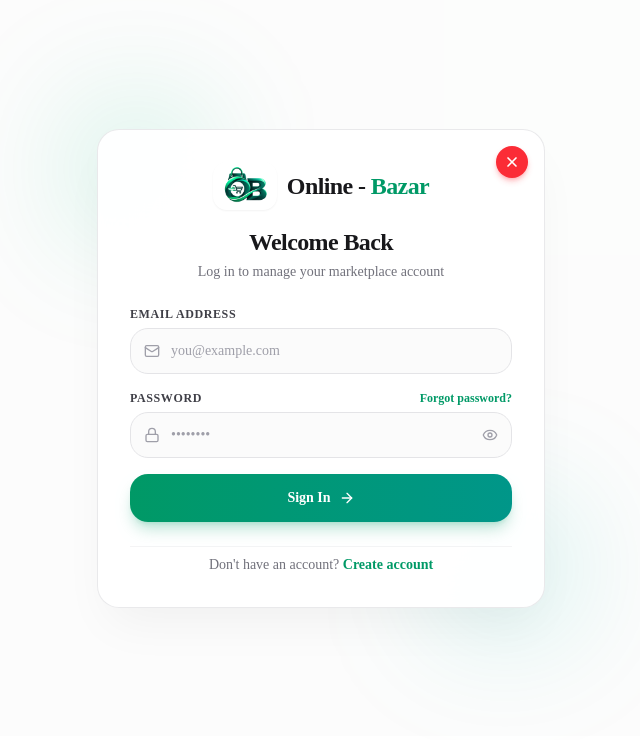
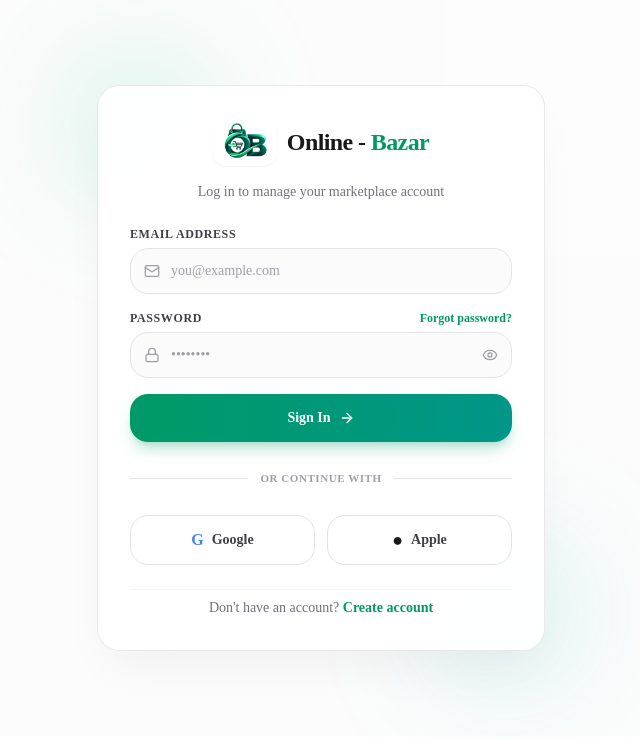
Before and after one commit to adeelarshad601-spec/online-bazar, a Next.js app in the folder frontend/: page /login in a window 1280 px wide. Shown: the top 740 px of the page, without its empty margins (319-959 px from the left). Built offline with nearby package versions, Linux system fonts and the light colour scheme; no server answers.

Commit message:
feat: enhance AuthModal and LoginForm with closing animations and Google/Apple sign-in options

```diff
--- a/frontend/src/components/auth/AuthModal.tsx
+++ b/frontend/src/components/auth/AuthModal.tsx
@@ -1,9 +1,10 @@
 "use client";
 
-import { useEffect, useState } from "react";
+import { useEffect, useRef, useState } from "react";
 import { createPortal } from "react-dom";
 import LoginForm from "@/components/auth/LoginForm";
 import RegisterForm from "@/components/auth/RegisterForm";
+import { X } from "lucide-react";
 
 interface AuthModalProps {
   isOpen: boolean;
@@ -18,13 +19,30 @@ export default function AuthModal({
 }: AuthModalProps) {
   const [mode, setMode] = useState<"login" | "register">(initialMode);
   const [mounted, setMounted] = useState(false);
+  const [isClosing, setIsClosing] = useState(false);
+  const closeTimerRef = useRef<number | null>(null);
+
+  const handleClose = () => {
+    if (isClosing) return;
+    setIsClosing(true);
+    closeTimerRef.current = window.setTimeout(onClose, 2700);
+  };
 
   useEffect(() => {
     setMounted(true);
   }, []);
 
   useEffect(() => {
+    return () => {
+      if (closeTimerRef.current !== null) {
+        window.clearTimeout(closeTimerRef.current);
+      }
+    };
+  }, []);
+
+  useEffect(() => {
     setMode(initialMode);
+    setIsClosing(false);
   }, [initialMode, isOpen]);
 
   // Lock body scroll when modal is active
@@ -43,7 +61,7 @@ export default function AuthModal({
   useEffect(() => {
     const handleKeyDown = (e: KeyboardEvent) => {
       if (e.key === "Escape" && isOpen) {
-        onClose();
+        handleClose();
       }
     };
     window.addEventListener("keydown", handleKeyDown);
@@ -53,28 +71,79 @@ export default function AuthModal({
   if (!isOpen || !mounted) return null;
 
   return createPortal(
+    <>
+      <style jsx global>{`
+        @keyframes authBackdropIn {
+          from { opacity: 0; }
+          to { opacity: 1; }
+        }
+
+        @keyframes authBackdropOut {
+          0%, 74% { opacity: 1; }
+          to { opacity: 0; }
+        }
+
+        @keyframes authFormIn {
+          from { opacity: 0; transform: translateY(18px) scale(.97); }
+          to { opacity: 1; transform: translateY(0) scale(1); }
+        }
+
+        @keyframes authFormDrop {
+          0% { opacity: 1; transform: translate3d(0, 0, 0) rotate(0deg); }
+          42% { opacity: 1; transform: rotate(-28deg); }
+          52% { opacity: 1; transform: rotate(-28deg); }
+          100% { opacity: 0; transform: translate3d(0, 125vh, 0) rotate(-28deg); }
+        }
+
+        @keyframes authCloseDrop {
+          0% { opacity: 1; transform: translate3d(0, 0, 0); }
+          100% { opacity: 0; transform: translate3d(0, 110vh, 0); }
+        }
+      `}</style>
       <div
-      className="fixed inset-0 z-[9999] flex items-center justify-center p-4 sm:p-6 overflow-y-auto bg-black/60 backdrop-blur-md transition-all duration-300 animate-in fade-in-0"
-      onClick={onClose}
+        className="fixed inset-0 z-9999 flex items-center justify-center p-4 sm:p-6 overflow-y-auto bg-black/60 backdrop-blur-md"
+        onClick={handleClose}
+        style={{
+          animation: isClosing
+            ? "authBackdropOut 2600ms ease-in forwards"
+            : "authBackdropIn 300ms ease-out both",
+        }}
       >
         {/* Modal Dialog Container */}
         <div
-        className="relative z-10 w-full max-w-md my-auto max-h-[92vh] overflow-y-auto rounded-3xl animate-in zoom-in-95 fade-in-0 duration-200 [scrollbar-width:none] [-ms-overflow-style:none] [&::-webkit-scrollbar]:hidden"
+          className="relative z-10 w-full max-w-md my-auto max-h-[92vh] overflow-visible rounded-3xl scrollbar-none [-ms-overflow-style:none] [&::-webkit-scrollbar]:hidden"
           onClick={(e) => e.stopPropagation()}
         >
+          <button
+            type="button"
+            onClick={handleClose}
+            className="absolute right-4 top-4 z-30 flex h-9 w-9 items-center justify-center rounded-full bg-red-500 text-white shadow-lg shadow-red-500/30 transition-transform hover:scale-105 hover:bg-red-600 active:scale-95"
+            aria-label="Close"
+            title="Close form"
+            style={{
+              animation: isClosing
+                ? "authCloseDrop 1248ms linear 1352ms forwards"
+                : undefined,
+            }}
+          >
+            <X className="h-4 w-4 stroke-[2.5]" />
+          </button>
+
           {mode === "login" ? (
             <LoginForm
-            onClose={onClose}
+              onClose={handleClose}
               onSwitchToRegister={() => setMode("register")}
+              isClosing={isClosing}
             />
           ) : (
             <RegisterForm
-            onClose={onClose}
+              onClose={handleClose}
               onSwitchToLogin={() => setMode("login")}
             />
           )}
         </div>
-    </div>,
+      </div>
+    </>,
     document.body
   );
 }
--- a/frontend/src/components/auth/LoginForm.tsx
+++ b/frontend/src/components/auth/LoginForm.tsx
@@ -15,16 +15,16 @@ import {
   Lock,
   Mail,
   ArrowRight,
-  X,
 } from "lucide-react";
 import { toast } from "sonner";
 
 interface LoginFormProps {
   onClose?: () => void;
   onSwitchToRegister?: () => void;
+  isClosing?: boolean;
 }
 
-export default function LoginForm({ onClose, onSwitchToRegister }: LoginFormProps) {
+export default function LoginForm({ onClose, onSwitchToRegister, isClosing = false }: LoginFormProps) {
   const [showPassword, setShowPassword] = useState(false);
   const [fieldsUnlocked, setFieldsUnlocked] = useState(false);
 
@@ -140,31 +140,22 @@ export default function LoginForm({ onClose, onSwitchToRegister }: LoginFormProp
   const passwordField = register("password");
 
   return (
-    <div className="relative w-full max-w-md animate-in fade-in-0 zoom-in-95 slide-in-from-bottom-4 duration-300">
+    <div className="relative w-full max-w-md">
       {/* Background Decorative Blur */}
       <div className="pointer-events-none absolute -top-6 -left-6 h-32 w-32 rounded-full bg-emerald-500/20 blur-3xl" />
 
       <div className="pointer-events-none absolute -right-6 -bottom-6 h-32 w-32 rounded-full bg-teal-500/20 blur-3xl" />
 
       {/* Main Form Card */}
-      <div className="relative w-full space-y-6 rounded-3xl border border-zinc-200/80 bg-white/95 p-8 shadow-2xl shadow-zinc-950/5 backdrop-blur-2xl dark:border-zinc-800/80 dark:bg-zinc-900/95">
-        {/* Top Right Close Cross Button */}
-        <button
-          type="button"
-          onClick={() => {
-            if (onClose) {
-              onClose();
-            } else {
-              router.push("/");
-            }
-          }}
-          className="absolute top-4 right-4 z-20 flex h-8 w-8 items-center justify-center rounded-full bg-red-500 text-white hover:bg-red-600 hover:scale-105 active:scale-95 transition-all duration-200 shadow-md shadow-red-500/30"
-          aria-label="Close"
-          title="Close form"
-        >
-          <X className="h-4 w-4 stroke-[2.5]" />
-        </button>
-
+      <div
+        className="relative w-full space-y-6 rounded-3xl border border-zinc-200/80 bg-white/95 p-8 shadow-2xl shadow-zinc-950/5 backdrop-blur-2xl dark:border-zinc-800/80 dark:bg-zinc-900/95"
+        style={{
+          transformOrigin: "calc(100% - 22px) 22px",
+          animation: isClosing
+            ? "authFormDrop 2600ms cubic-bezier(.32,.08,.55,1) forwards"
+            : "authFormIn 350ms cubic-bezier(.22,1,.36,1) both",
+        }}
+      >
         {/* Header */}
         <div className="space-y-4 text-center">
           <div className="flex justify-center">
@@ -172,10 +163,6 @@ export default function LoginForm({ onClose, onSwitchToRegister }: LoginFormProp
           </div>
 
           <div>
-            <h1 className="text-2xl font-extrabold tracking-tight text-zinc-900 dark:text-zinc-50">
-              Welcome Back
-            </h1>
-
             <p className="mt-1 text-sm text-zinc-500 dark:text-zinc-400">
               Log in to manage your marketplace account
             </p>
@@ -321,6 +308,29 @@ export default function LoginForm({ onClose, onSwitchToRegister }: LoginFormProp
           </button>
         </form>
 
+        <div className="relative flex items-center gap-3 py-1 text-[11px] font-semibold uppercase tracking-wider text-zinc-400 before:h-px before:flex-1 before:bg-zinc-200 after:h-px after:flex-1 after:bg-zinc-200 dark:before:bg-zinc-800 dark:after:bg-zinc-800">
+          <span>or continue with</span>
+        </div>
+
+        <div className="grid grid-cols-2 gap-3">
+          <button
+            type="button"
+            onClick={() => toast.info("Google sign in will be available soon.")}
+            className="flex items-center justify-center gap-2 rounded-2xl border border-zinc-200 bg-white py-3 text-sm font-semibold text-zinc-700 transition-colors hover:border-zinc-400 hover:bg-zinc-50 dark:border-zinc-700 dark:bg-zinc-800 dark:text-zinc-200 dark:hover:bg-zinc-700"
+          >
+            <span className="text-base font-black text-[#4285F4]">G</span>
+            Google
+          </button>
+          <button
+            type="button"
+            onClick={() => toast.info("Apple sign in will be available soon.")}
+            className="flex items-center justify-center gap-2 rounded-2xl border border-zinc-200 bg-white py-3 text-sm font-semibold text-zinc-700 transition-colors hover:border-zinc-400 hover:bg-zinc-50 dark:border-zinc-700 dark:bg-zinc-800 dark:text-zinc-200 dark:hover:bg-zinc-700"
+          >
+            <span className="text-lg leading-none text-zinc-900 dark:text-white">●</span>
+            Apple
+          </button>
+        </div>
+
         {/* Footer */}
         <div className="border-t border-zinc-100 pt-2 text-center text-sm text-zinc-500 dark:border-zinc-800 dark:text-zinc-400">
           Don&apos;t have an account?{" "}
```
Lines whose indentation alone changed are shown as unchanged.
